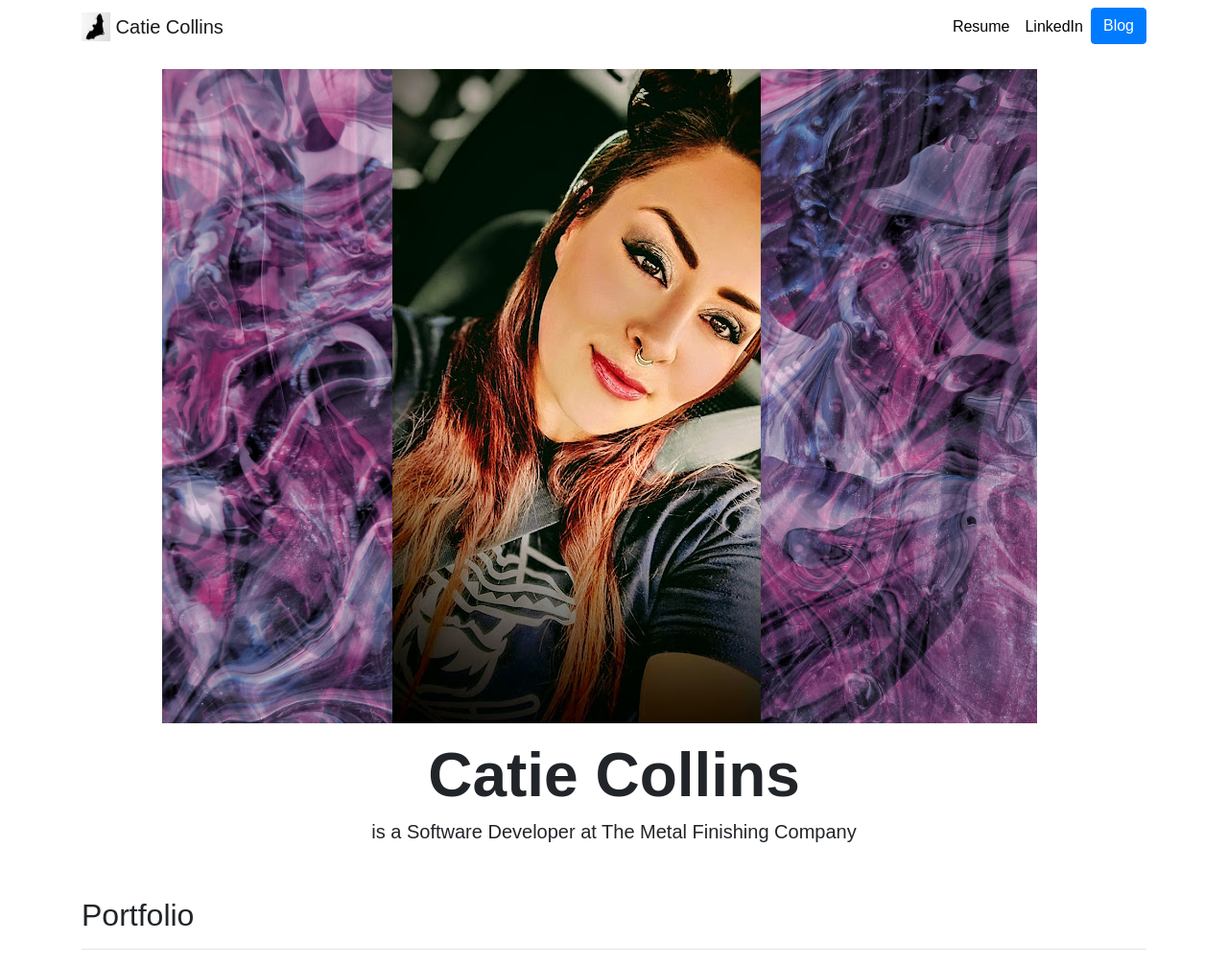
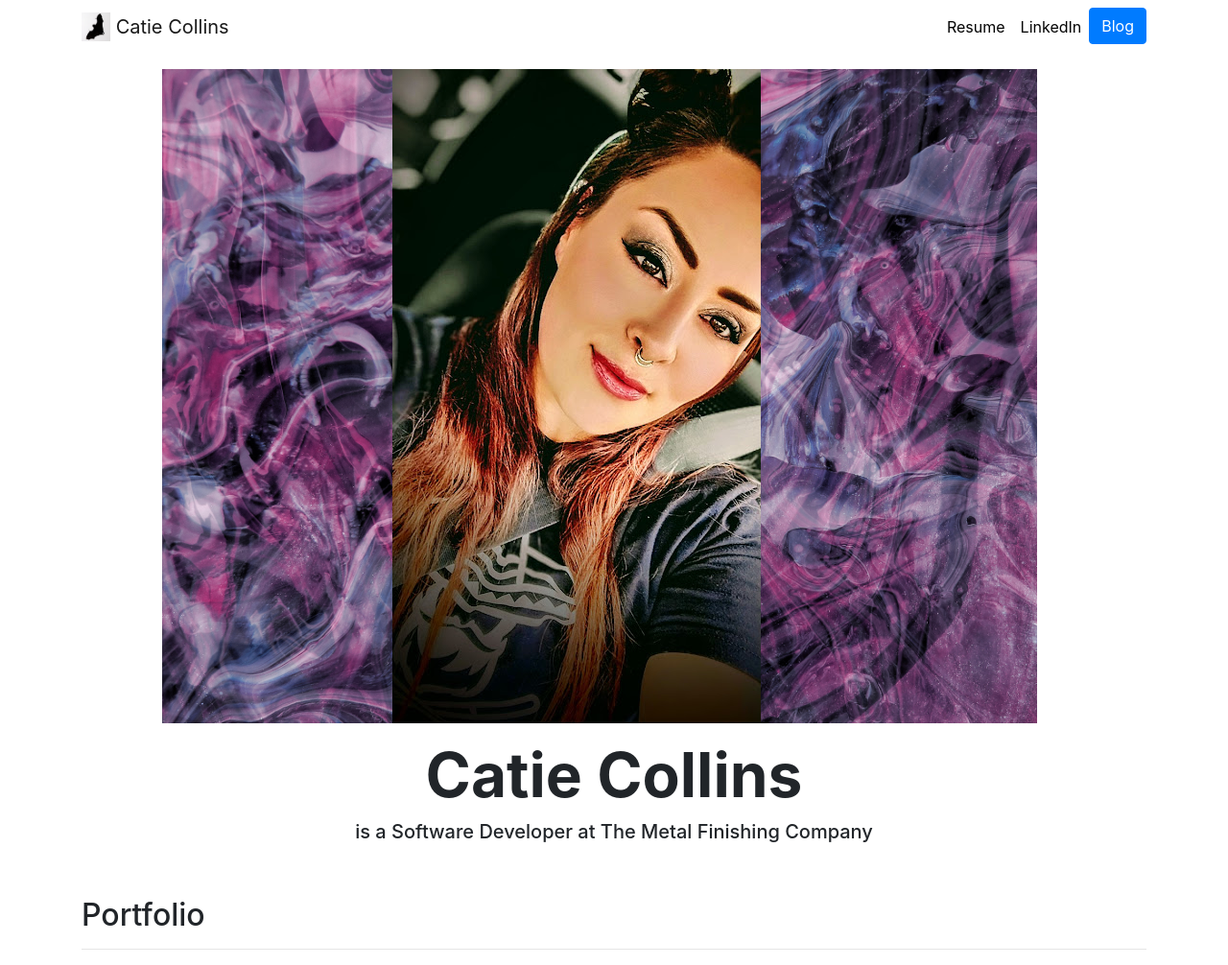
Before and after one commit to catietdcollins/django3-personal-portfolio, a Django app: template my_portfolio/templates/portfolio/home.html in a window 1280 px wide. Shown: the whole page at 96% size. Run offline with Django 4.2, Linux system fonts and the light colour scheme; the template is opened without the code that fills it, so the values that code supplies are empty; some libraries are stand-ins or nearby versions.

Commit message:
more updates

```diff
--- a/my_portfolio/apps.py
+++ b/my_portfolio/apps.py
@@ -2,5 +2,4 @@ from django.apps import AppConfig
 
 
 class MyPortfolioConfig(AppConfig):
-    default_auto_field = 'django.db.models.BigAutoField'
     name = 'my_portfolio'
--- a/my_portfolio/static/portfolio/custom.css
+++ b/my_portfolio/static/portfolio/custom.css
@@ -1,8 +1,3 @@
-
-body {
-    font-family: 'Alegreya', sans-serif;
-}
-
 
 .picDiv{
     background-image: url(./pexels-anni-roenkae-3110509.jpg);
--- a/my_portfolio/templates/portfolio/base.html
+++ b/my_portfolio/templates/portfolio/base.html
@@ -14,7 +14,6 @@
 
   <link rel="preconnect" href="https://fonts.googleapis.com">
   <link rel="preconnect" href="https://fonts.gstatic.com" crossorigin>
-  <link href="https://fonts.googleapis.com/css2?family=Alegreya+Sans+SC:wght@300&display=swap" rel="stylesheet">
 
   <link rel="icon" type="image/png" href="{% static "portfolio/Logo.jpg" %}">
 
--- a/portfolio/urls.py
+++ b/portfolio/urls.py
@@ -26,4 +26,4 @@ urlpatterns = [
     path('blog/', include('blog.urls'))
 ]
 
-urlpatterns += static(settings.MEDIA_URL, document_root=settings.MEDIA_ROOT)
+urlpatterns += static(settings.STATIC_URL, document_root=settings.STATIC_ROOT)
```
